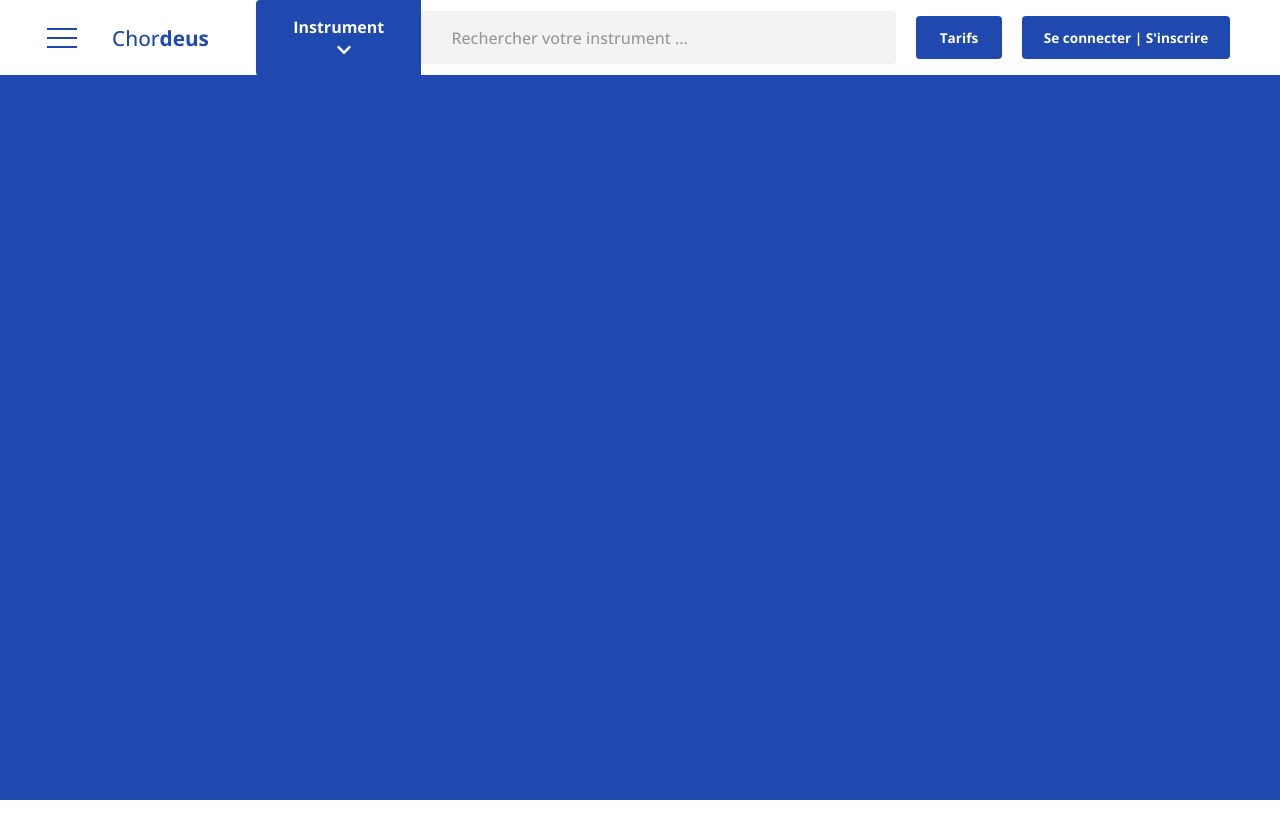
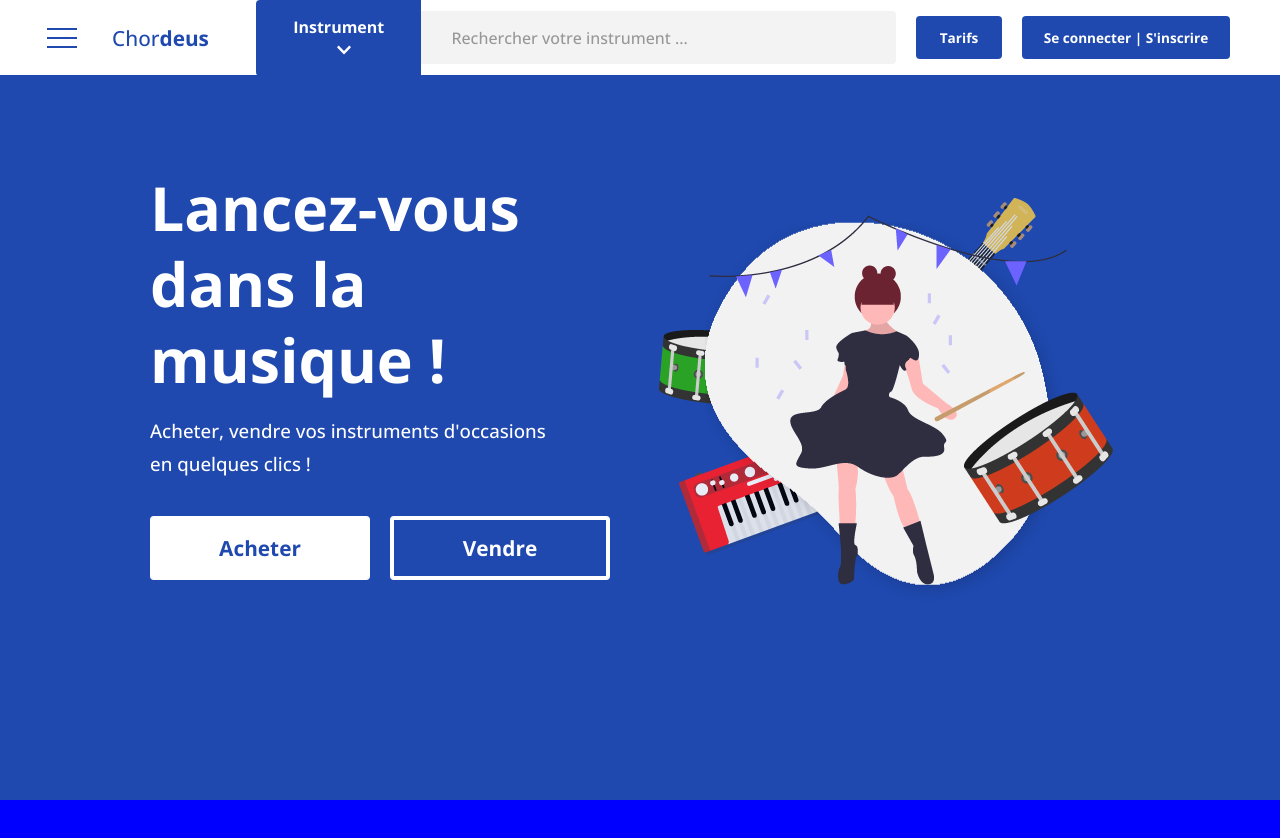
Before and after one commit to maxess-dev/Chordeus, a React (Create React App) app in the folder chordeus/: page / in a window 1280 px wide. Shown: the top 838 px of the page. Before the commit the page ends 800 px from the top, so only its background shows below. Built offline with nearby package versions, Linux system fonts and the light colour scheme.

Commit message:
landing page in progress

```diff
--- a/chordeus/src/App.js
+++ b/chordeus/src/App.js
@@ -1,12 +1,9 @@
 import React from 'react';
-import Navbar from './components/navbar.js'
-import './App.css';
+import Home from './components/homepage.js'
 
 function App() {
   return (
-    <div id = "landing-ctn-1">
-      <Navbar />
-    </div>
+      <Home />
   );
 }
 
--- /dev/null
+++ b/chordeus/src/components/homepage.js
@@ -0,0 +1,38 @@
+import React from 'react';
+import Navbar from './navbar.js'
+import logo from '../img/chordette.png'
+import '../css/homepage.css'
+
+function Home() {
+    return (
+        <main>
+            <Navbar />
+            <section className = "ctn-layout-1">
+                <div className = "cta-landing">
+                    <h1>Lancez-vous <br/> dans la musique !</h1>
+                    <h3>Acheter, vendre vos instruments d'occasions <br/> en quelques clics !</h3>
+                    <div className = "cta-register">
+                        <button>Acheter</button>
+                        <button>Vendre</button>
+                    </div>
+                </div>
+                <div className = "ctn-img">
+                    <img src={ logo } alt="Image of chordeus"/>
+                </div>
+            </section>
+            <section className = "ctn-layout-2">
+
+            </section>
+            <section className = "ctn-layout-3">
+
+            </section>
+            <section className = "ctn-layout-4">
+
+            </section>
+        </main>
+
+    );
+
+  }
+
+export default Home;
--- a/chordeus/src/components/navbar.js
+++ b/chordeus/src/components/navbar.js
@@ -1,18 +1,17 @@
 import React from 'react';
-import '../App.css';
+import '../css/navbar.css';
 import { FontAwesomeIcon } from '@fortawesome/react-fontawesome'
 import { faChevronDown } from '@fortawesome/free-solid-svg-icons'
 
 function Navbar(){
     return (
-        <div className = "ctn-navbar">
+        <nav className = "ctn-navbar">
             <div className = "ctn-logo-nav">
                 <div className = "burger-nav">
                     <span className = "line-1 line"></span>
                     <span className = "line-2 line"></span>
                     <span className = "line-3 line"></span>
                 </div>
-
                 <h3 className = "name"><span className = "light-name">Chor</span>deus</h3>
             </div>
             <div className = "ctn-search-nav">
@@ -23,7 +22,7 @@ function Navbar(){
                 <button className = "little1">Tarifs</button>
                 <button className = "little2">Se connecter | S'inscrire</button>
             </div>
-        </div>
+        </nav>
     );
 }
 
--- /dev/null
+++ b/chordeus/src/css/homepage.css
@@ -0,0 +1,76 @@
+h1{
+    font-size: 3.8em;
+    color: white;
+    line-height: 1.25em;
+}
+
+.cta-landing h3{
+    font-weight: 500;
+    color: white;
+    margin-top: -35px;
+    line-height: 1.8em;
+}
+
+.ctn-layout-1{
+    display: flex;
+    justify-content: space-around;
+    align-items: center;
+    background-color: #1F49AF;
+    min-height: 100vh;
+}
+
+.cta-register{
+    margin-top: 35px;
+}
+
+.cta-register > button{
+    width: 220px;
+    border-radius: 4px;
+    font-size: 1.3em;
+    padding-top: 14px;
+    padding-bottom: 14px;
+    padding-right: 35px;
+    padding-left: 35px;
+}
+
+.cta-register > button:first-child{
+    border: 4px solid white;
+    background-color: white;
+    color: #1F49AF;
+}
+
+
+.cta-register > button:nth-child(2){
+    margin-left: 20px;
+    background-color: transparent;
+    border: 4px solid white;
+}
+
+
+.cta-landing{
+ margin-bottom: 100px;
+ margin-left: 150px;
+}
+
+.ctn-img{
+    margin-right: 150px;
+    min-height: 50vh;
+    display: flex;
+    justify-content: center;
+    align-items: center;
+}
+
+.ctn-layout-2{
+    background-color: blue;
+    height: 100vh;
+}
+
+.ctn-layout-3{
+    background-color: green;
+    height: 100vh;
+}
+
+.ctn-layout-4{
+    background-color: purple;
+    height: 100vh;
+}
```
Also changed, not shown: chordeus/src/css/navbar.css (line endings or trailing spaces), chordeus/src/img/chordette.png (added), 1 other file (tests, documents, lock files or other folders).
